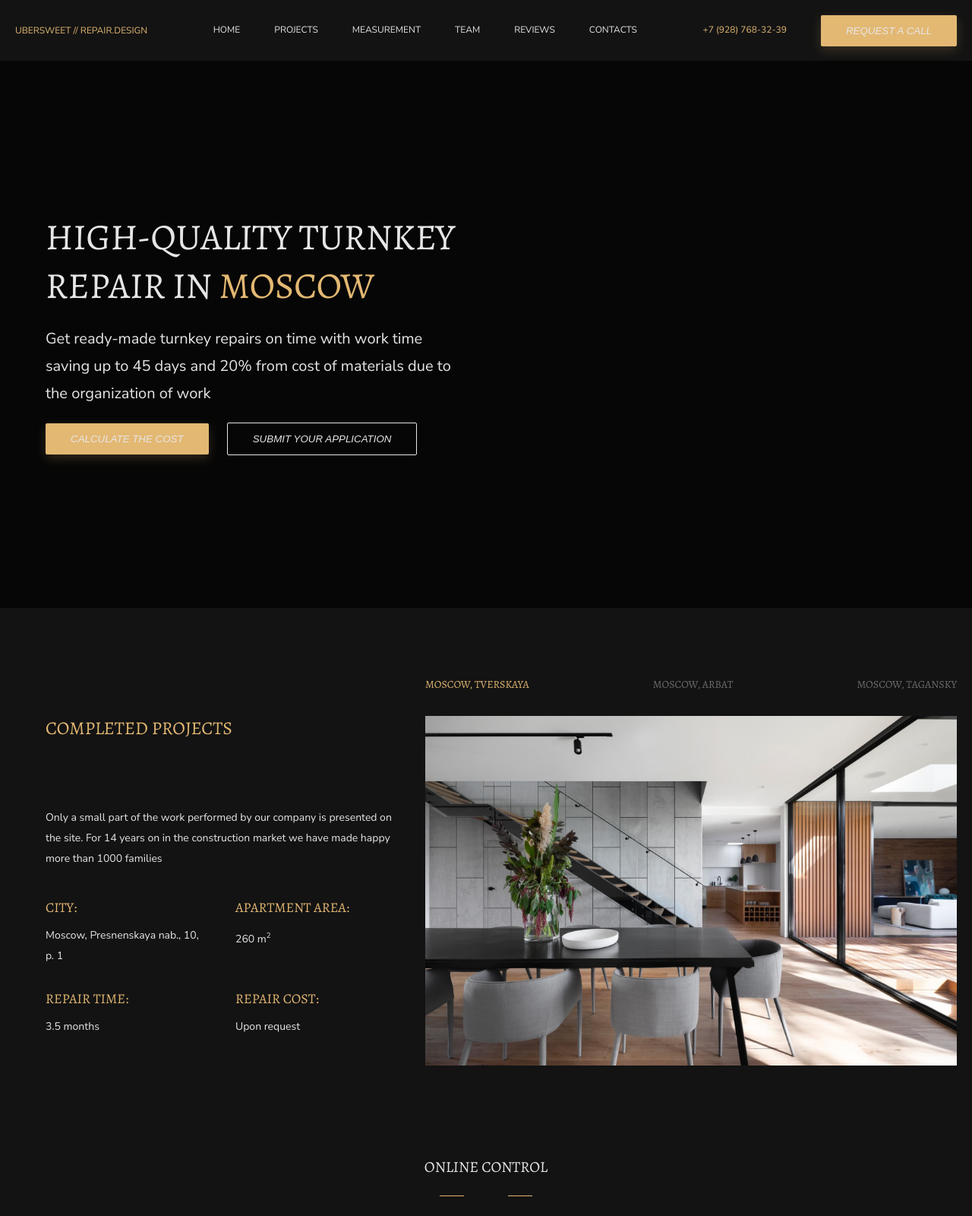
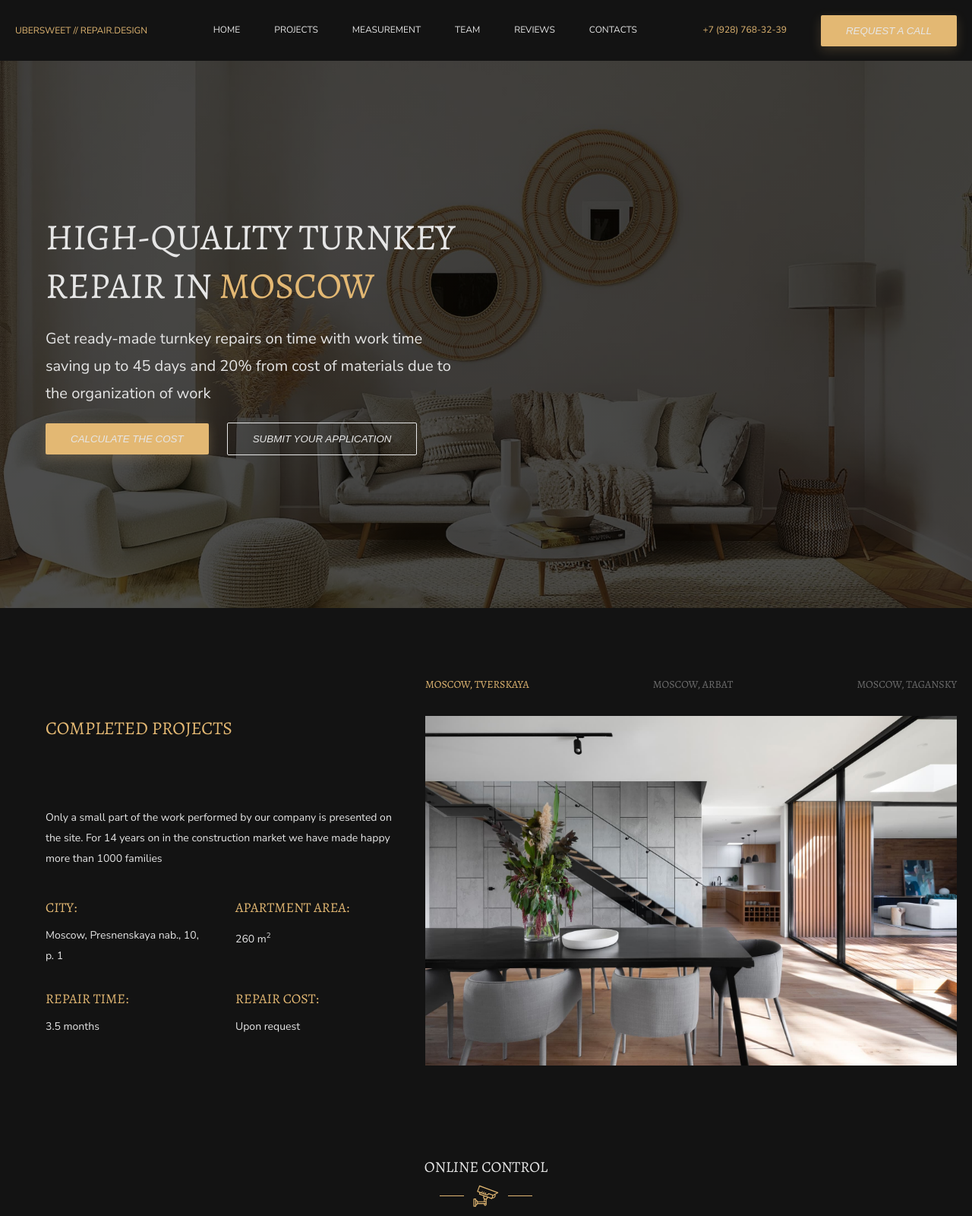
Before and after one commit to MEWENEZER/Repair-Design-Project, a plain HTML site: page index.html in a window 1280 px wide. Shown: the top 1600 px of the page at 76% size. Drawn offline with nearby package versions, Linux system fonts and the light colour scheme.

Commit message:
Initial Release (v.2)
- Fix all bugs

```diff
--- a/assets/css/style.scss
+++ b/assets/css/style.scss
@@ -238,7 +238,7 @@ p {
 
 .bg-img {
   background: linear-gradient(rgba(0, 0, 0, 0.7), rgba(0, 0, 0, 0.7)),
-    center center url(assets/images/main-bg-1.jpg) no-repeat;
+    center center url(../images/main-bg-1.jpg) no-repeat;
   background-size: cover;
 }
 
@@ -363,7 +363,7 @@ p {
     @extend %title;
 
     .title__svg {
-      background: center center url(assets/images/video-cam.svg) no-repeat;
+      background: center center url(../images/video-cam.svg) no-repeat;
     }
   }
 }
@@ -435,7 +435,7 @@ p {
   @extend %title;
 
   .title__svg {
-    background: center center url(assets/images/tools.svg) no-repeat;
+    background: center center url(../images/tools.svg) no-repeat;
   }
 
   background-color: $white-color;
```
Also changed, not shown: assets/css/style.css.
